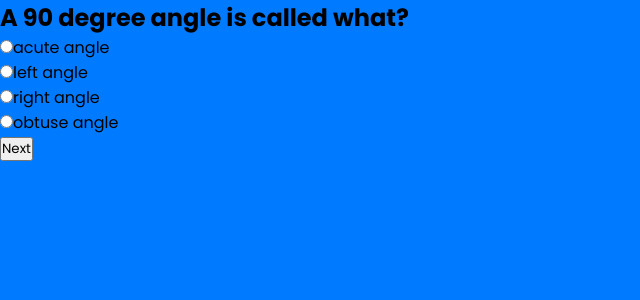
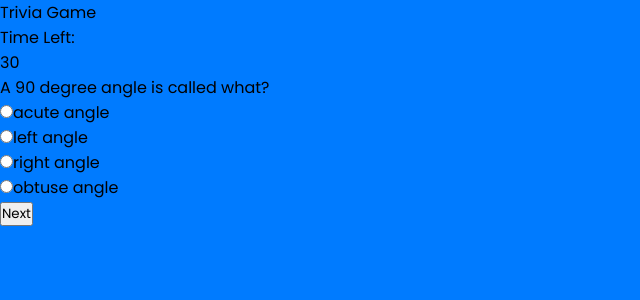
Before and after one commit to TainaMalave/cps353-math-app, a PHP site: page /php/game.php in a window 1280 px wide. Shown: the top 300 px of the page, without its empty margins (0-640 px from the left). Run offline with PHP 8.4, Linux system fonts and the light colour scheme; data comes from the database, SQL or seed files in the repository.

Commit message:
Change layout of Game.pgp

```diff
--- a/php/game.php
+++ b/php/game.php
@@ -17,37 +17,40 @@ $questions = $db->getQuestions();
     <meta name="viewport" content="width=device-width, initial-scale=1.0">
     <title>Trivia Game</title>
 
+    <!-- FontAweome CDN Link for Icons -->
+    <link rel="stylesheet" href="https://cdnjs.cloudflare.com/ajax/libs/font-awesome/5.15.3/css/all.min.css"/>
+
+    <!-- CSS Stylesheet -->
     <link rel="stylesheet" href="../style.css">
 </head>
 <body>
-    <div class="container">
-        <div class="game-content">
+    <div class="quiz-box">
+        <header>
+            <div class="title">Trivia Game</div>
+            <div class="timer">
+                <div class="timer-text">Time Left:</div>
+                <div class="timer-seconds">30</div>
+            </div>
+        </header>
+
+        <section>
             <div class="question">
-                <h2 id="question">Who was the president that gave the "I had a dream speach"?</h2>
+                <span id="question"></span>
             </div>
-            <div id="answers">
-                <div>
-                    <input type="radio" id="correct" name="president" value="Martin Luther King JR">
-                    <label for="male">Martin Luther King JR</label>
+
+            <div class="answer-list">
+                <div id="answers">
+
                 </div>
-                <div>
-                    <input type="radio" id="" name="president" value="Trump">
-                    <label for="male">Trump</label>
-                </div>
-                <div>
-                    <input type="radio" id="" name="president" value="George Washington">
-                    <label for="male">George Washington</label>
-                </div>
-                <div>
-                    <input type="radio" id="" name="president" value="Bill Clinton">
-                    <label for="male">Bill Clinton</label>
-                </div>
+
             </div>
-            <div class="nextBtn">
-                <button id="nextBtn"value="Next">Next</button>
-            </div>
-        </div>
+        </section>
+
+        <footer>
+            <button id="nextBtn"value="Next">Next</button>
+        </footer>
     </div>
+
     <script type="text/javascript">
         var questions = <?php echo json_encode($questions); ?>;
     </script>
```
